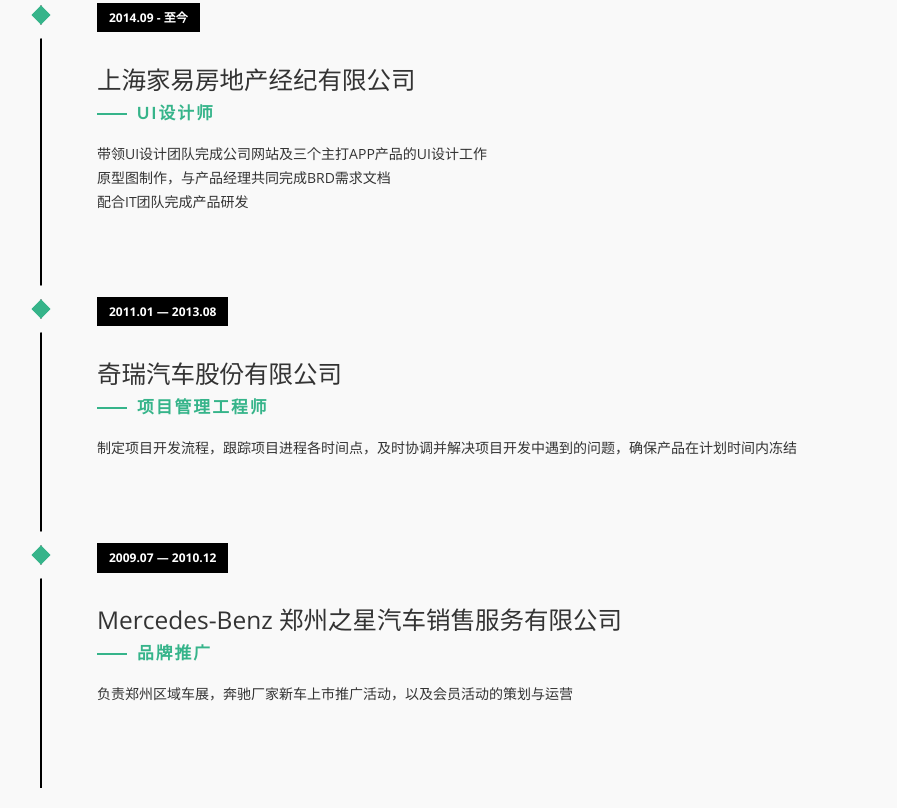
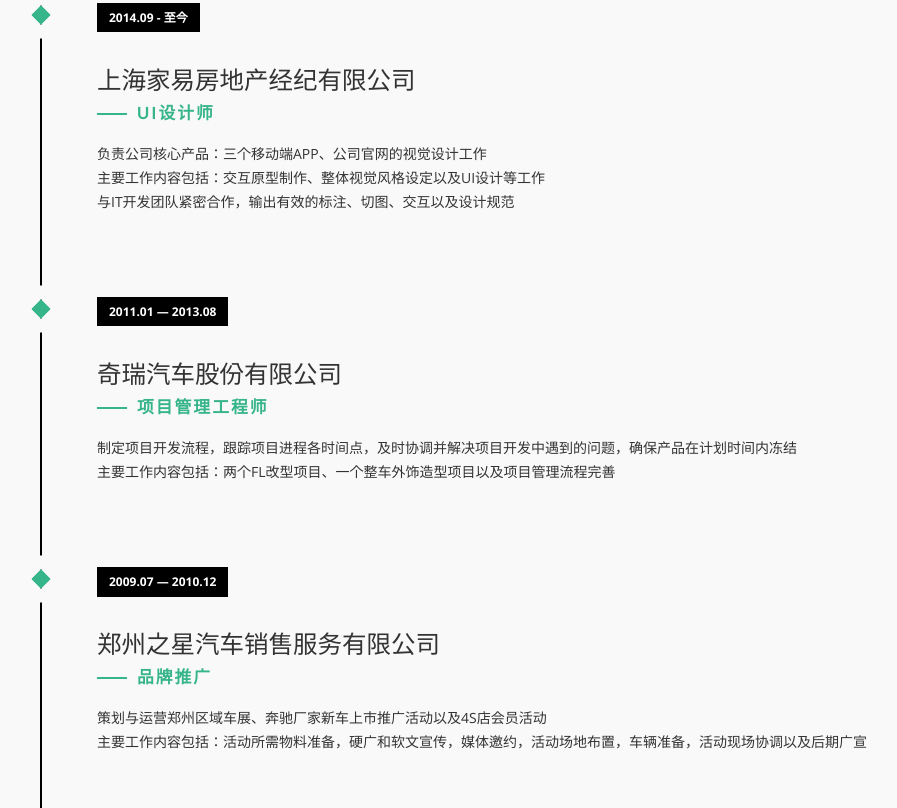
Before and after one commit to Liulu2016/Liulu2016.github.io, a plain HTML site: page index.html in a window 1280 px wide. Shown: the part 1932-2740 px from the top of the page, without its empty margins (72-969 px from the left). Drawn offline with nearby package versions, Linux system fonts and the light colour scheme; files whose address does not match are found by name; a web font is replaced by a local one.

Commit message:
Update index.html

```diff
--- a/index.html
+++ b/index.html
@@ -96,7 +96,7 @@
                             <p class="timeline-event-thumbnail"> 2014.09 - 至今</p>
                             <h3>上海家易房地产经纪有限公司</h3>
                             <h4>UI设计师</h4>
-                            <p>带领UI设计团队完成公司网站及三个主打APP产品的UI设计工作<br />原型图制作，与产品经理共同完成BRD需求文档<br />配合IT团队完成产品研发</p>
+                            <p>负责公司核心产品：三个移动端APP、公司官网的视觉设计工作<br />主要工作内容包括：交互原型制作、整体视觉风格设定以及UI设计等工作<br />与IT开发团队紧密合作，输出有效的标注、切图、交互以及设计规范</p>
                         </div>
                     </li>
                     <li class="timeline-event" data-aos="fade-up" data-aos-delay=".2">
@@ -105,16 +105,16 @@
                             <p class="timeline-event-thumbnail">2011.01 — 2013.08</p>
                             <h3>奇瑞汽车股份有限公司</h3>
                             <h4>项目管理工程师</h4>
-                            <p>制定项目开发流程，跟踪项目进程各时间点，及时协调并解决项目开发中遇到的问题，确保产品在计划时间内冻结</p>
+                            <p>制定项目开发流程，跟踪项目进程各时间点，及时协调并解决项目开发中遇到的问题，确保产品在计划时间内冻结<br />主要工作内容包括：两个FL改型项目、一个整车外饰造型项目以及项目管理流程完善</p>
                         </div>
                     </li>
                     <li class="timeline-event" data-aos="fade-up" data-aos-delay=".4">
                         <label class="timeline-event-icon"></label>
                         <div class="timeline-event-copy">
                             <p class="timeline-event-thumbnail">2009.07 — 2010.12</p>
-                            <h3>Mercedes-Benz 郑州之星汽车销售服务有限公司</h3>
+                            <h3>郑州之星汽车销售服务有限公司</h3>
                             <h4>品牌推广</h4>
-                            <p>负责郑州区域车展，奔驰厂家新车上市推广活动，以及会员活动的策划与运营</p>
+                            <p>策划与运营郑州区域车展、奔驰厂家新车上市推广活动以及4S店会员活动<br />主要工作内容包括：活动所需物料准备，硬广和软文宣传，媒体邀约，活动场地布置，车辆准备，活动现场协调以及后期广宣</p>
                         </div>
                     </li>
                 </ul>
```
